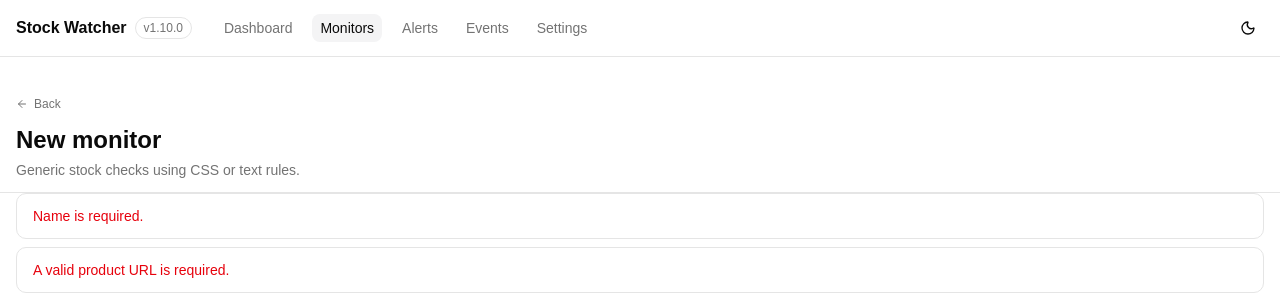
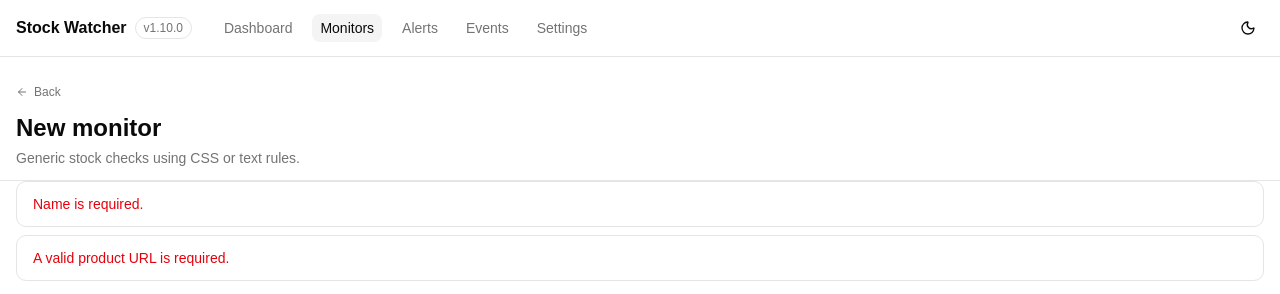
Before and after one commit to anthonydanella/stock-watcher, a React (Vite) app in the folder frontend/: page /monitors/new in a window 1280 px wide. Shown: the top 294 px of the page. Built offline with nearby package versions, Linux system fonts and the light colour scheme; no server answers.

Commit message:
Remove useless padding

```diff
--- a/frontend/src/pages/MonitorEditor.tsx
+++ b/frontend/src/pages/MonitorEditor.tsx
@@ -231,7 +231,7 @@ export function MonitorEditor({ mode = "edit" }: { mode?: "view" | "edit" }) {
 
   return (
     <div className={cn("space-y-6", editing && "pb-24")}>
-      <div className="sticky mb-0 top-14 z-10 -mx-3 space-y-3 border-b border-border bg-background/95 px-3 py-3 backdrop-blur sm:-mx-4 sm:px-4">
+      <div className="sticky mb-0 top-14 z-10 -mx-3 space-y-3 border-b border-border bg-background/95 px-3 pb-3 backdrop-blur sm:-mx-4 sm:px-4">
         <button
           type="button"
           onClick={() => (window.history.length > 1 ? navigate(-1) : navigate("/monitors"))}
```
